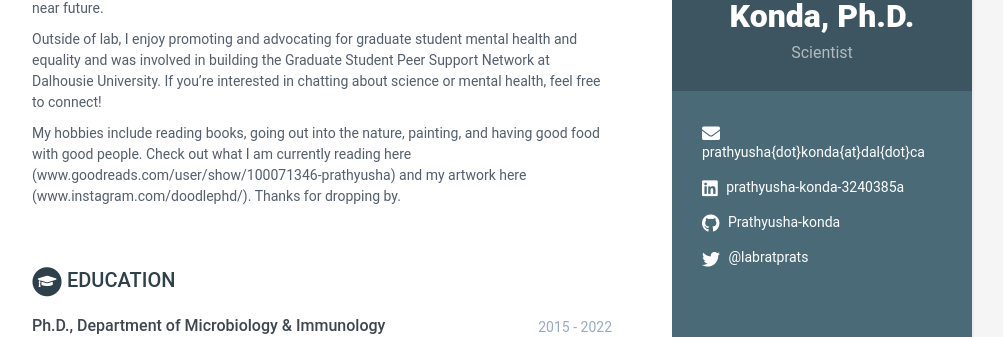
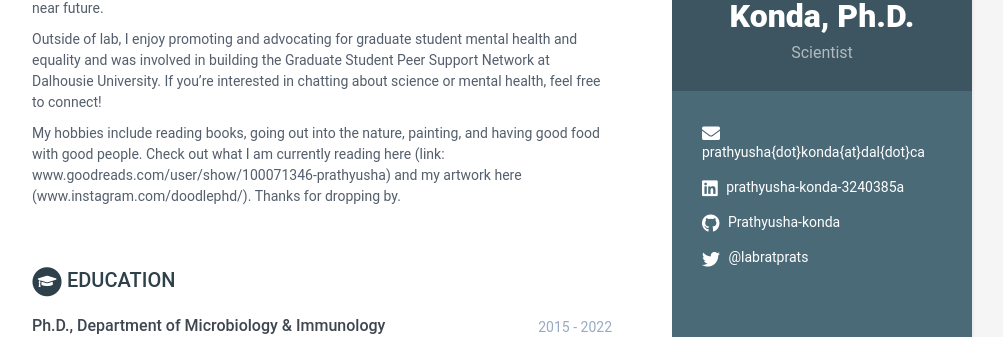
Before and after one commit to Prathyusha-konda/Website, a Jekyll site: the page built from index.html, in a window 1280 px wide and 900 px high. Shown: the part 205-542 px from the top of the window, without its empty margins (168-1171 px from the left). Built offline with Jekyll 4.4.1, drawn with Linux system fonts in a browser that asks for light colours.

Commit message:
Update data.yml

```diff
--- a/_data/data.yml
+++ b/_data/data.yml
@@ -26,7 +26,7 @@ career-profile:
 
       Outside of lab, I enjoy promoting and advocating for graduate student mental health and equality and was involved in building the Graduate Student Peer Support Network at Dalhousie University. If you're interested in chatting about science or mental health, feel free to connect!
 
-      My hobbies include reading books, going out into the nature, painting, and having good food with good people. Check out what I am currently reading here (www.goodreads.com/user/show/100071346-prathyusha) and my artwork here (www.instagram.com/doodlephd/). Thanks for dropping by.
+      My hobbies include reading books, going out into the nature, painting, and having good food with good people. Check out what I am currently reading here (link: www.goodreads.com/user/show/100071346-prathyusha) and my artwork here (www.instagram.com/doodlephd/). Thanks for dropping by.
 education:
     - degree: Ph.D., Department of Microbiology & Immunology
       university: Dalhousie University, Canada
```
